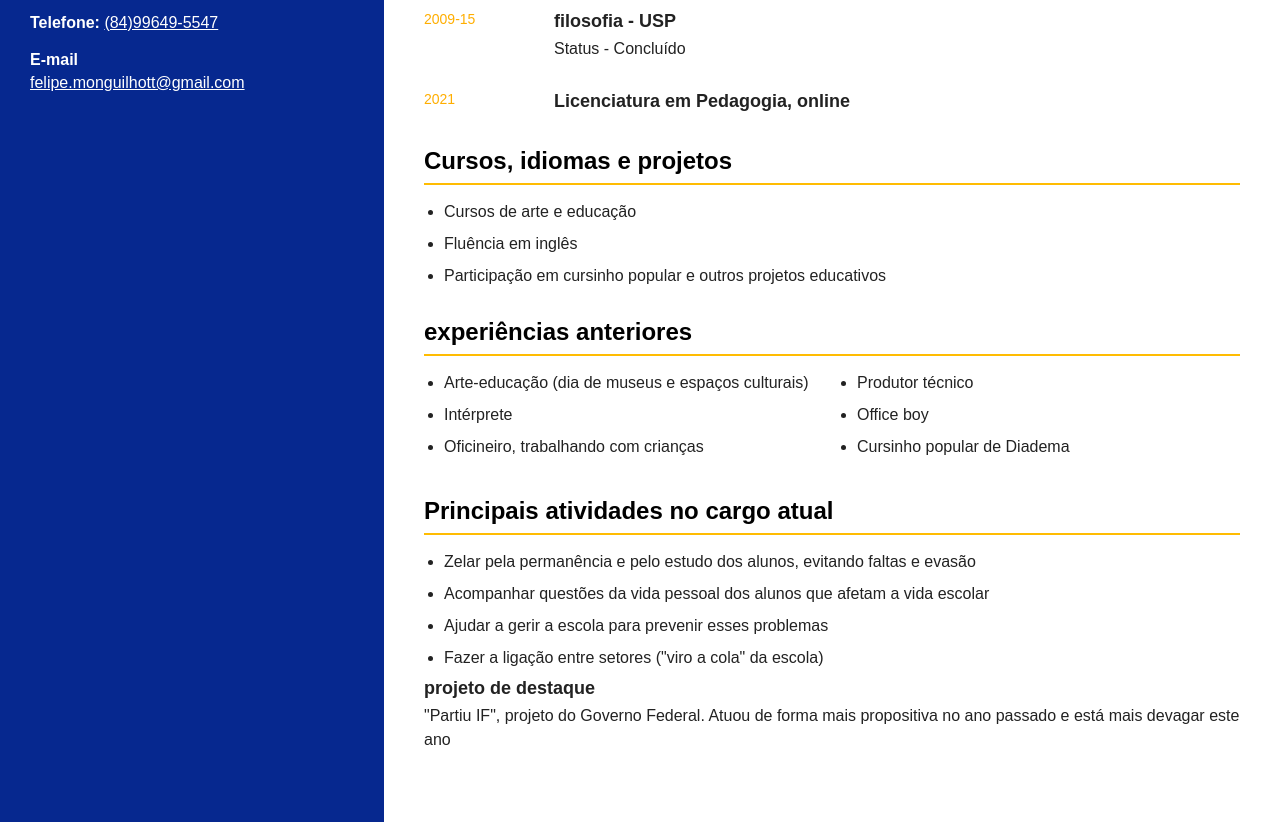
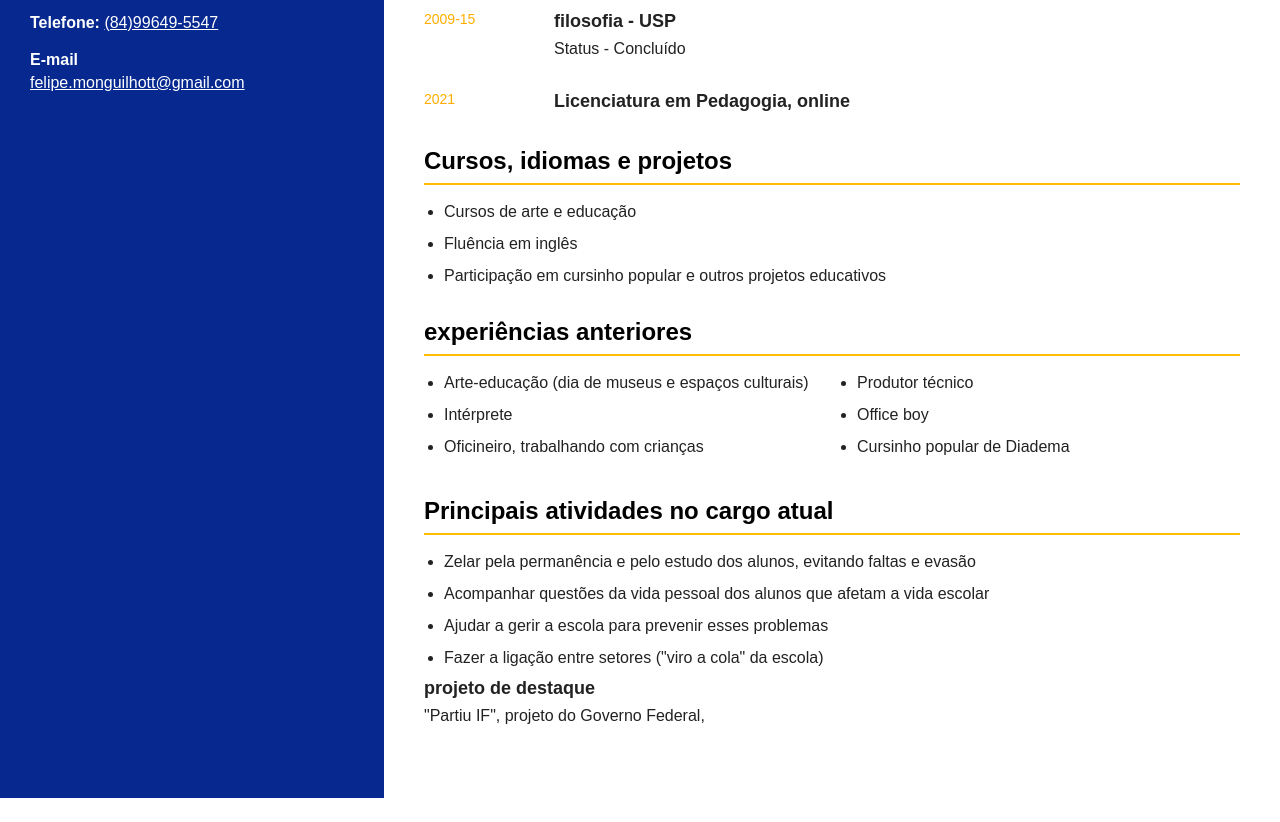
Before and after one commit to jairmartins-dot/curriculo-felipe, a plain HTML site: page index.html in a window 1280 px wide. Shown: the part 261-1083 px from the top of the page. After the commit the page ends 1059 px from the top, so only its background shows below. Drawn offline with Linux system fonts and the light colour scheme.

Commit message:
Update project description in index.html

```diff
--- a/index.html
+++ b/index.html
@@ -83,9 +83,7 @@
         <li>Fazer a ligação entre setores ("viro a cola" da escola)</li>
       </ul>
       <h3>projeto de destaque</h3>
-      <p>"Partiu IF", projeto do Governo Federal. Atuou de forma mais propositiva no ano passado e está mais
-devagar este ano</p>
-
+      <p>"Partiu IF", projeto do Governo Federal,</p>
       <section>
 
 
```
